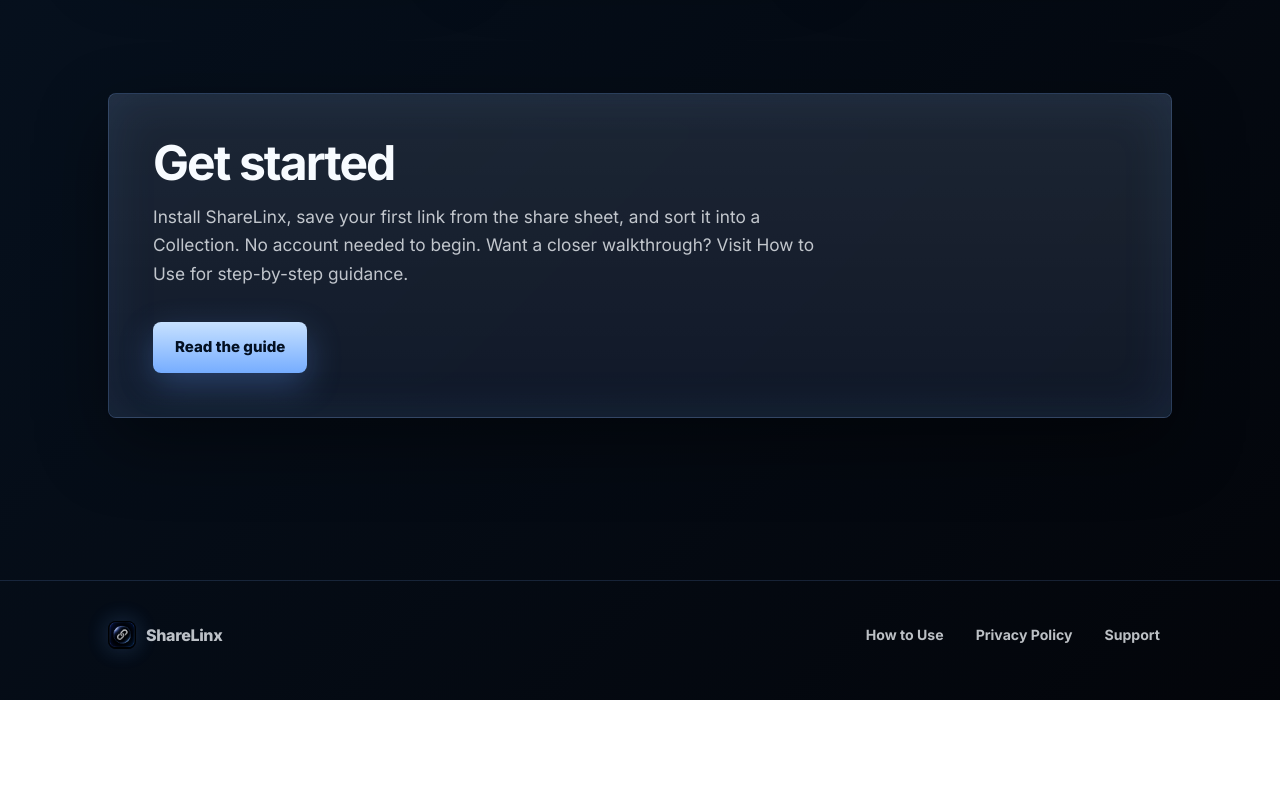
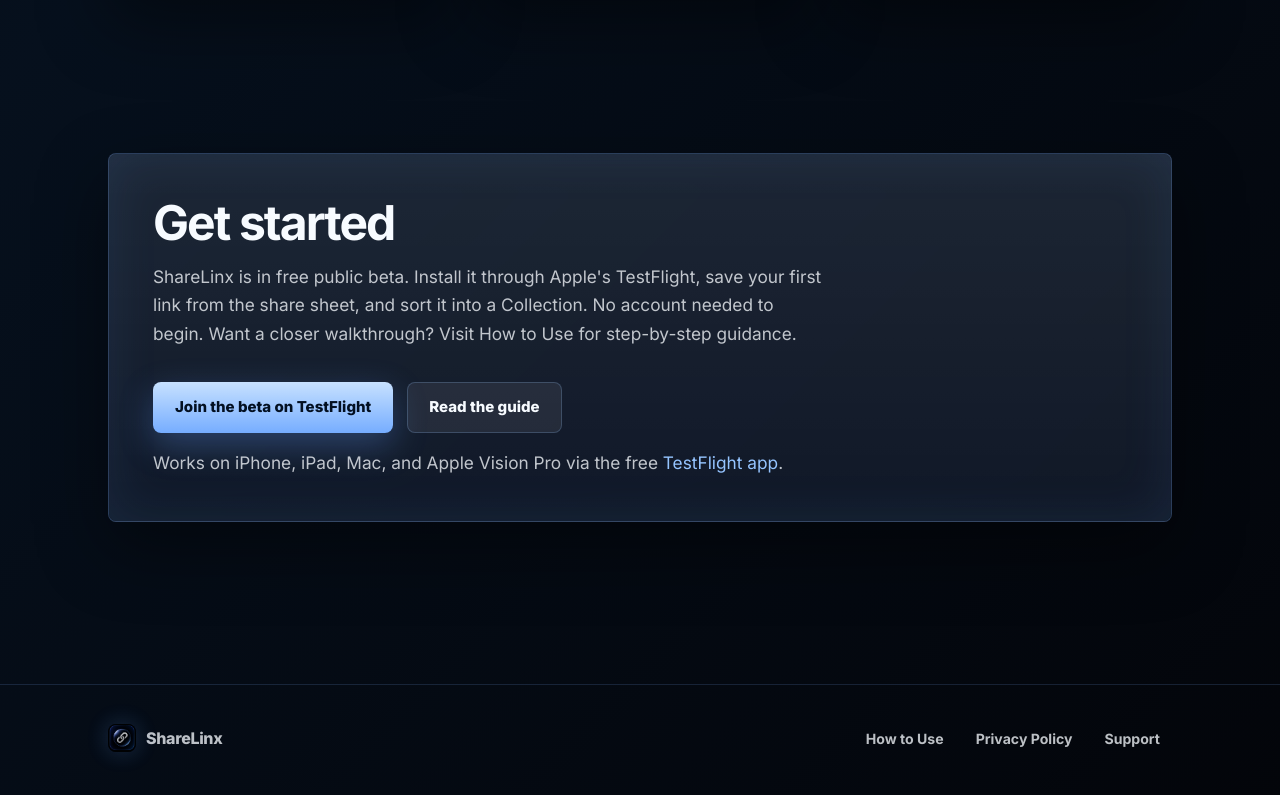
Before and after one commit to lisabethshaw/sharelinx-site, a plain HTML site: page index.html in a window 1280 px wide. Shown: the part 1767-2562 px from the top of the page. Before the commit the page ends 2467 px from the top, so only its background shows below. Drawn offline with Linux system fonts and the light colour scheme.

Commit message:
Add TestFlight public-beta links
"Join the beta on TestFlight" CTAs across the site, pointing at the public
link (testflight.apple.com/join/Ers4UhVY) — one URL serves iOS, macOS, and
visionOS. Adds hero + Get-started buttons on the home page, an "Installing
the Beta" section in How to Use, and a "Joining the Beta" line in Support,
plus a .cta-note caption style.

Co-Authored-By: Claude Opus 4.8 <noreply@anthropic.com>

```diff
--- a/index.html
+++ b/index.html
@@ -27,9 +27,10 @@
     <h1 class="display reveal d3">Keep every link <em>worth</em> coming back to.</h1>
     <p class="lede reveal d4">ShareLinx is a calm, simple home for the webpages you don't want to lose. Save an article, a recipe, a tool, a design reference, or a shopping idea, then find it again whenever you need it. No account required to get started.</p>
     <div class="cta-row reveal d5">
-      <a class="btn btn-primary" href="how-to-use.html">See how it works</a>
-      <a class="btn btn-ghost" href="support.html">Get support</a>
+      <a class="btn btn-primary" href="https://testflight.apple.com/join/Ers4UhVY" target="_blank" rel="noopener">Join the beta on TestFlight</a>
+      <a class="btn btn-ghost" href="how-to-use.html">See how it works</a>
     </div>
+    <p class="cta-note reveal d5">Free public beta for iPhone, iPad, Mac, and Apple Vision Pro. You'll need Apple's free <a href="https://apps.apple.com/app/testflight/id899247664" target="_blank" rel="noopener">TestFlight app</a> to install it.</p>
   </div>
 </section>
 
@@ -82,10 +83,12 @@
   <div class="wrap">
     <div class="band">
       <h2>Get started</h2>
-      <p>Install ShareLinx, save your first link from the share sheet, and sort it into a Collection. No account needed to begin. Want a closer walkthrough? Visit How to Use for step-by-step guidance.</p>
+      <p>ShareLinx is in free public beta. Install it through Apple's TestFlight, save your first link from the share sheet, and sort it into a Collection. No account needed to begin. Want a closer walkthrough? Visit How to Use for step-by-step guidance.</p>
       <div class="cta-row">
-        <a class="btn btn-primary" href="how-to-use.html">Read the guide</a>
+        <a class="btn btn-primary" href="https://testflight.apple.com/join/Ers4UhVY" target="_blank" rel="noopener">Join the beta on TestFlight</a>
+        <a class="btn btn-ghost" href="how-to-use.html">Read the guide</a>
       </div>
+      <p class="cta-note">Works on iPhone, iPad, Mac, and Apple Vision Pro via the free <a href="https://apps.apple.com/app/testflight/id899247664" target="_blank" rel="noopener">TestFlight app</a>.</p>
     </div>
   </div>
 </section>
--- a/styles.css
+++ b/styles.css
@@ -229,6 +229,17 @@ h1.display em {
   background: rgba(255, 255, 255, 0.07);
   box-shadow: inset 0 0 0 1px rgba(149, 196, 255, 0.22);
 }
+
+.cta-note {
+  margin: 16px auto 0;
+  max-width: 52ch;
+  color: var(--ink-soft);
+  font-size: 0.86rem;
+  line-height: 1.6;
+}
+.cta-note a { color: var(--blue-bright); text-decoration: none; }
+.cta-note a:hover { text-decoration: underline; }
+.band .cta-note { margin-left: 0; }
 
 /* ---------- Feature grid ---------- */
 .section { padding: 64px 0; }
```
Also changed, not shown: how-to-use.html (+9 -0 lines), support.html (+3 -0 lines).
